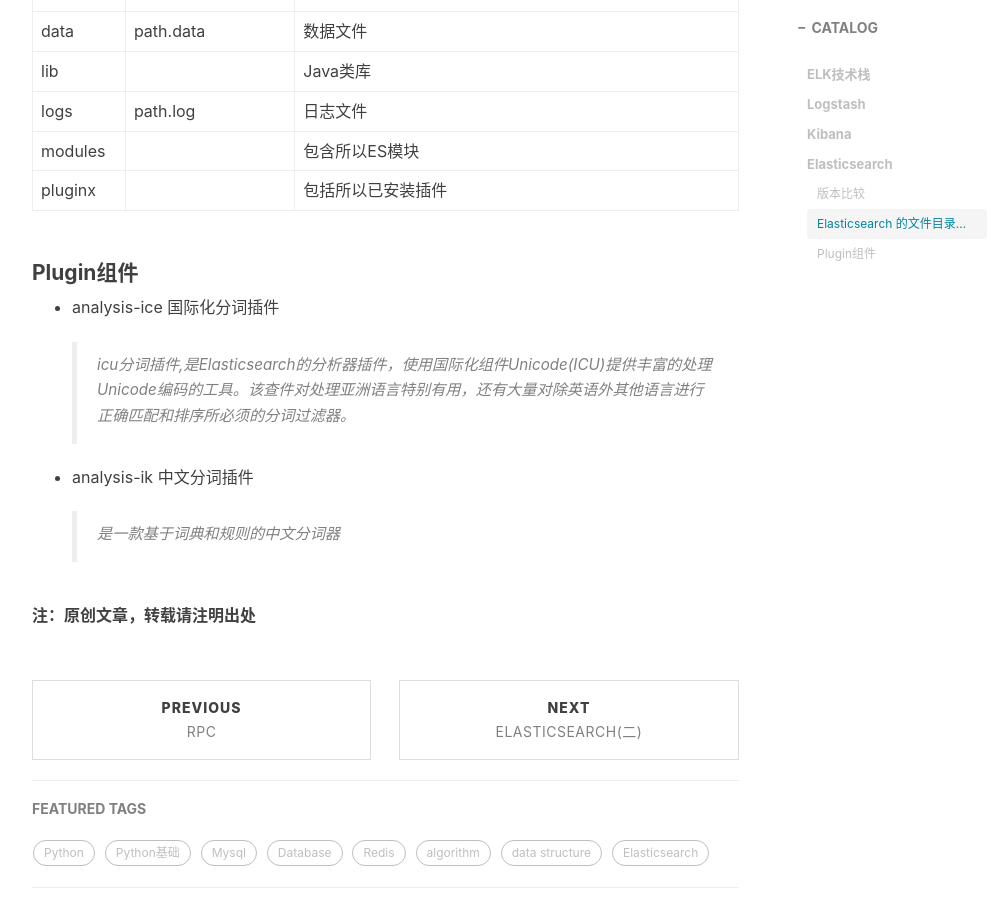
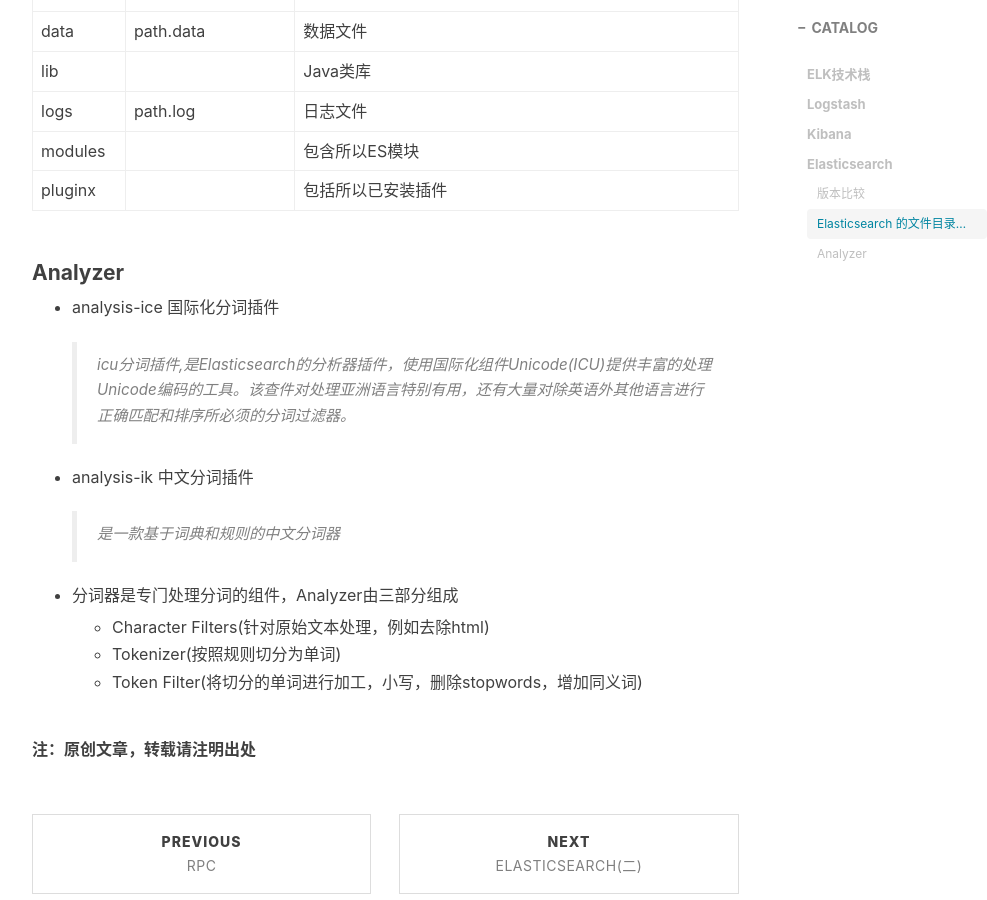
Before and after one commit to Liao-JianHao/c-blogs.github.io, a Jekyll site: the page built from _posts/2019-07-17-Elasticsearch(一).md, in a window 1280 px wide and 900 px high, scrolled down 3815 px. Shown: the whole window, without its empty margins (233-1220 px from the left). Built offline with Jekyll 4.4.1, drawn with Linux system fonts in a browser that asks for light colours; nearby versions of some CDN libraries; comment, search, counter and statistics services are not loaded.

Commit message:
update blog

```diff
--- a/_posts/2019-07-17-Elasticsearch(一).md
+++ b/_posts/2019-07-17-Elasticsearch(一).md
@@ -105,7 +105,7 @@ tags:
 |modules||包含所以ES模块|
 |pluginx||包括所以已安装插件|
 
-#### Plugin组件
+#### Analyzer
 
 -  analysis-ice 国际化分词插件
 
@@ -115,5 +115,9 @@ tags:
 
     > 是一款基于词典和规则的中文分词器
 
+- 分词器是专门处理分词的组件，Analyzer由三部分组成
+    - Character Filters(针对原始文本处理，例如去除html)
+    - Tokenizer(按照规则切分为单词)
+    - Token Filter(将切分的单词进行加工，小写，删除stopwords，增加同义词)
 
 **注：原创文章，转载请注明出处**
```
